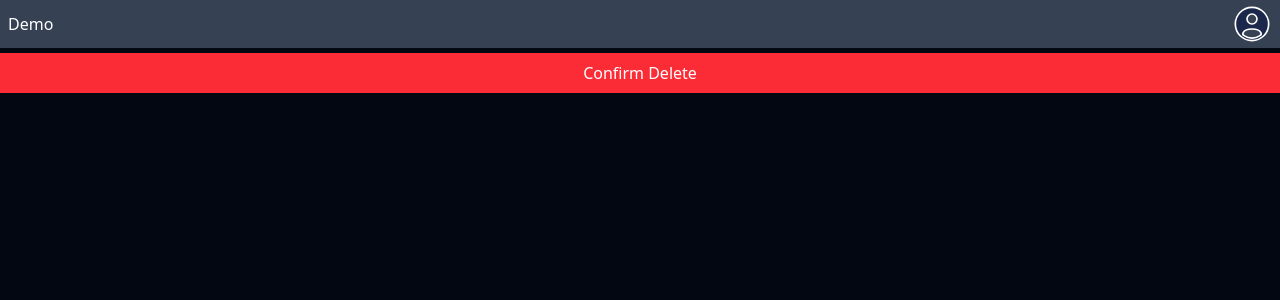
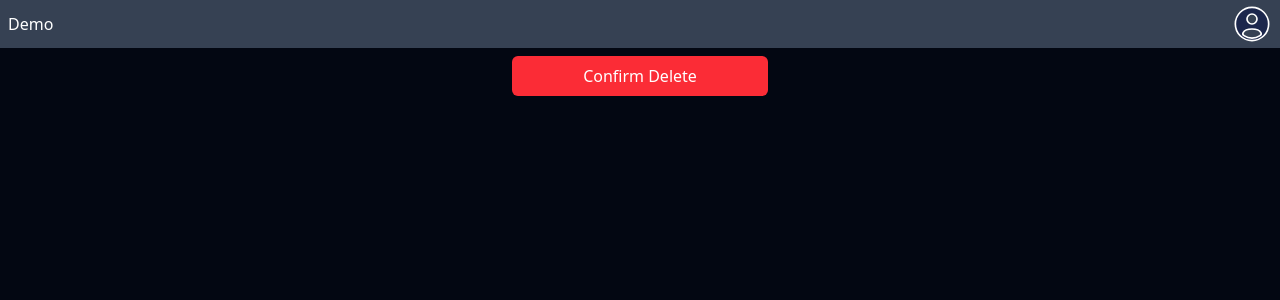
Before and after one commit to cch941270/react-fastapi-docker, a React (Vite) app in the folder frontend/: page /threads/1/delete in a window 1280 px wide. Shown: the top 300 px of the page. Built offline with nearby package versions, Linux system fonts and the light colour scheme.

Commit message:
Style DeleteDiscussionThreadPage

```diff
--- a/frontend/src/pages/DeleteDiscussionThreadPage.tsx
+++ b/frontend/src/pages/DeleteDiscussionThreadPage.tsx
@@ -33,12 +33,14 @@ export default function DeleteDiscussionThreadPage() {
   return (
     <>
       <Header />
-      <button
-        onClick={deleteDiscussionThread}
-        className="w-full h-10 my-[5px] bg-red-500 cursor-pointer"
-      >
-        Confirm Delete
-      </button>
+      <div className="flex justify-center">
+        <button
+          onClick={deleteDiscussionThread}
+          className="w-3xs p-2 my-2 bg-red-500 rounded-md cursor-pointer"
+        >
+          Confirm Delete
+        </button>
+      </div>
     </>
   );
 }
```
